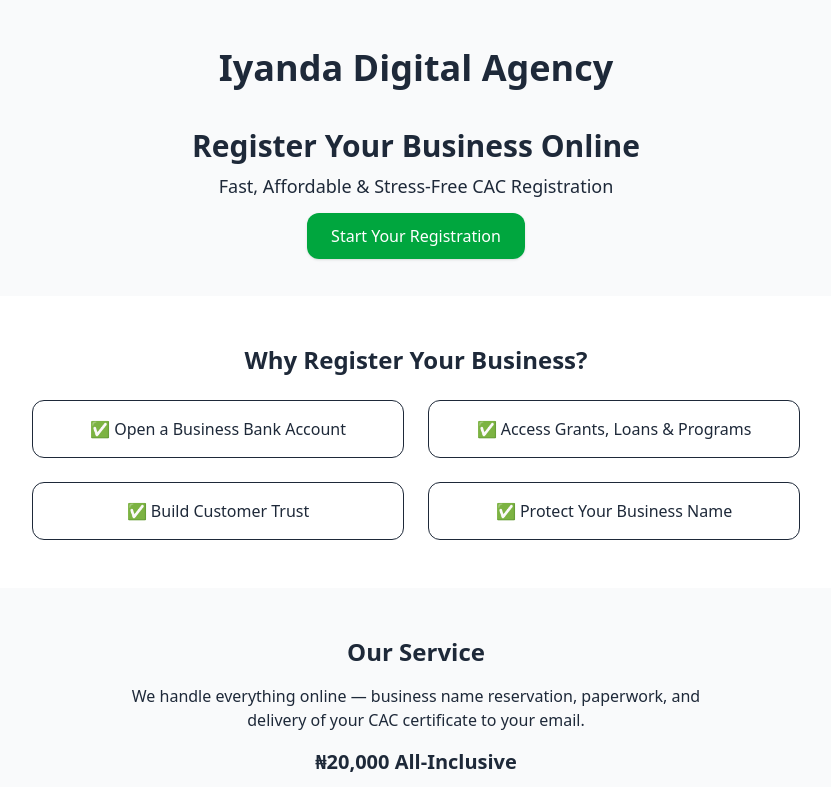
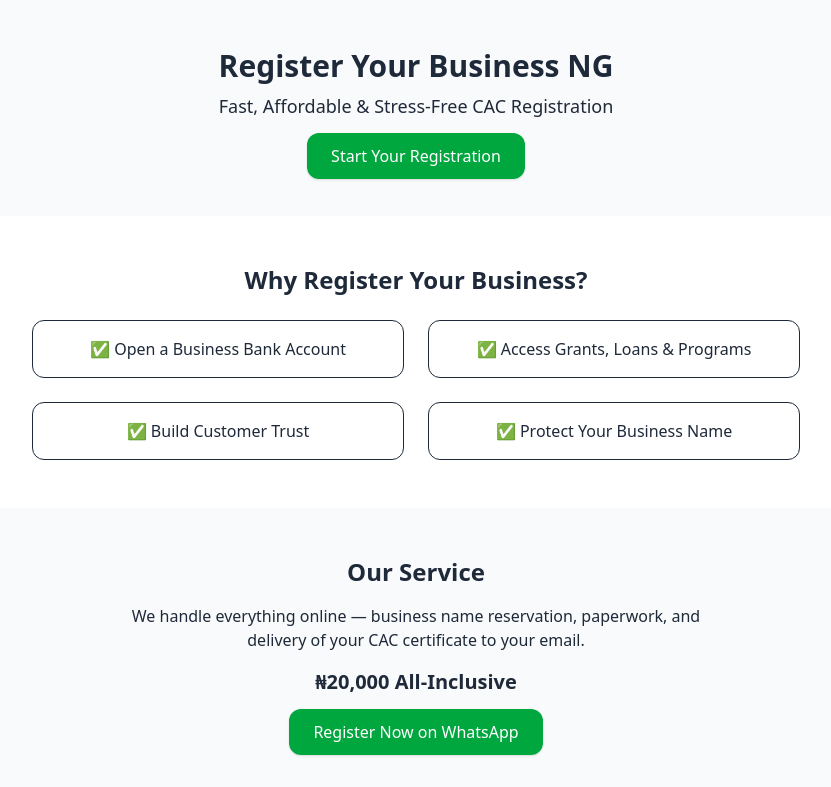
Before and after one commit to fayeloja/onlinebizreg, a React (Vite) app: page / in a window 1280 px wide. Shown: the top 787 px of the page, without its empty margins (224-1055 px from the left). Built offline with nearby package versions, Linux system fonts and the light colour scheme.

Commit message:
edited the company name

```diff
--- a/src/Home.jsx
+++ b/src/Home.jsx
@@ -5,10 +5,7 @@
     <div className="min-h-screen bg-white text-gray-800 flex flex-col">
       {/* Header / Hero */}
       <header className="text-center py-12 px-4 bg-gray-50">
-        <h1 className="text-4xl font-extrabold mb-10">Iyanda Digital Agency</h1>
-        <h2 className="text-3xl font-bold mb-2">
-          Register Your Business Online
-        </h2>
+        <h1 className="text-3xl font-bold mb-2">Register Your Business NG</h1>
         <p className="text-lg mb-6">
           Fast, Affordable & Stress-Free CAC Registration
         </p>
```
